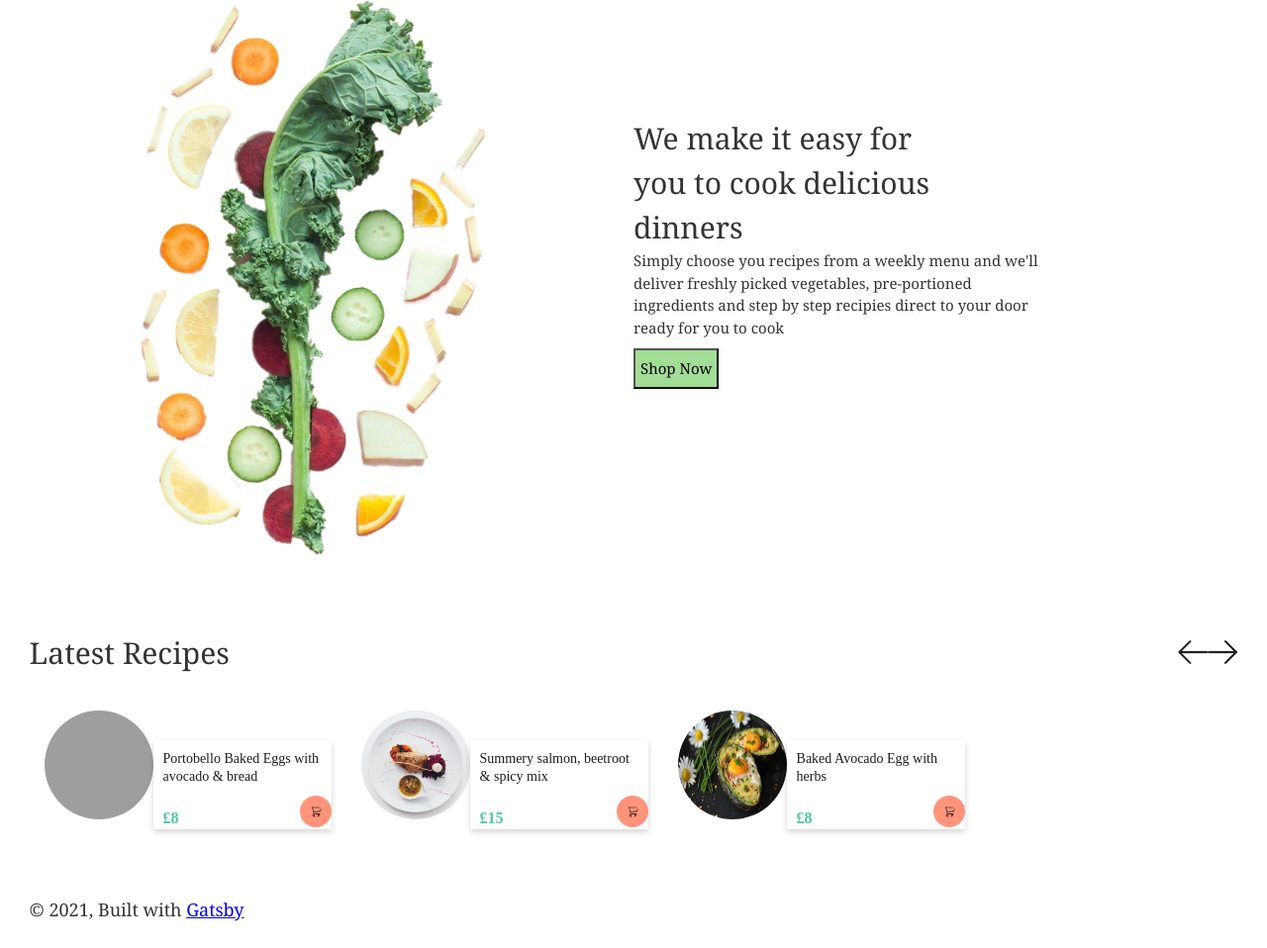
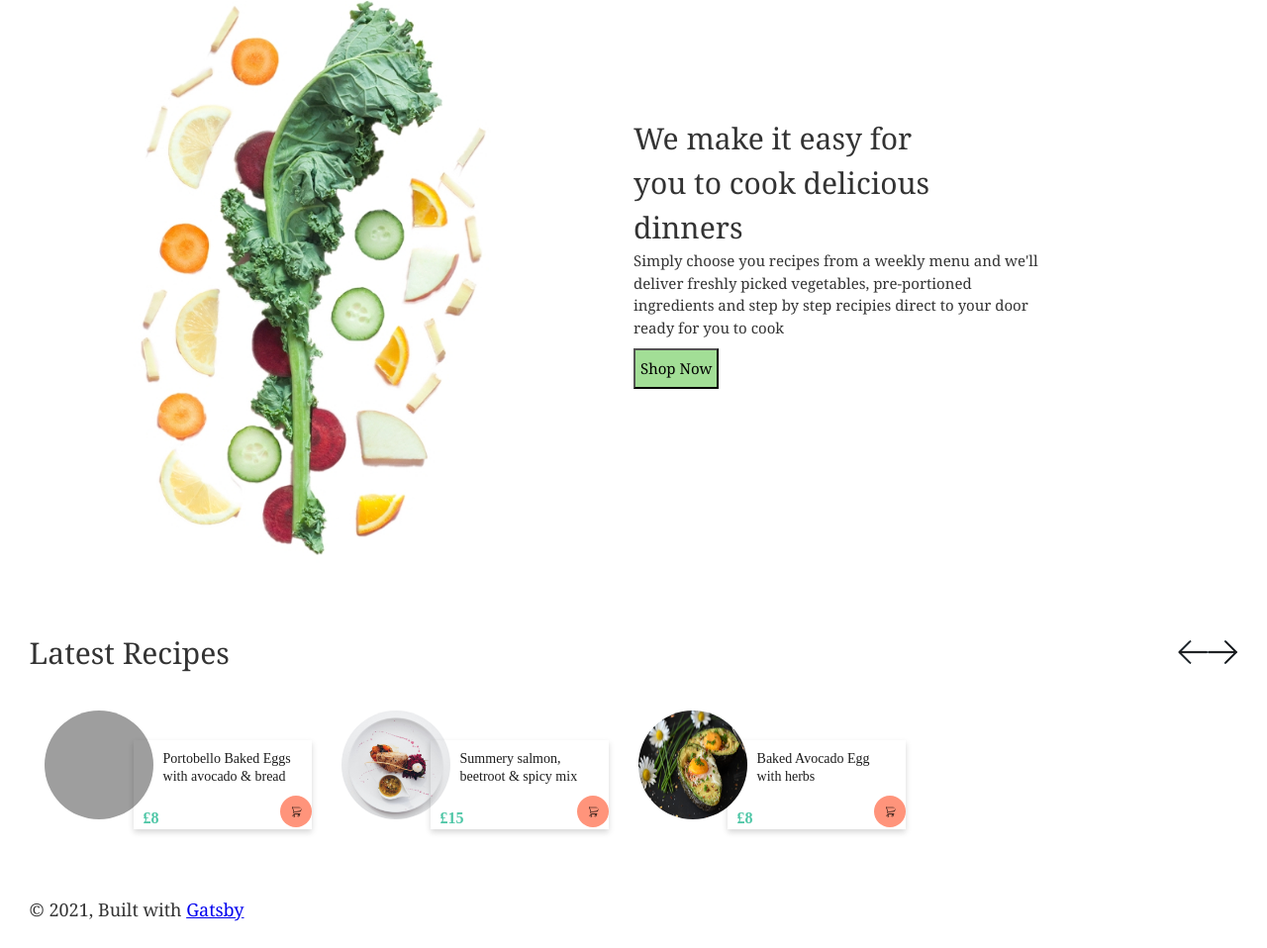
Before and after one commit to helloStreet/digital-labs-test, a Gatsby site: page / in a window 1280 px wide. Shown: the part 680-1638 px from the top of the page at 99% size. Built offline with nearby package versions, Linux system fonts and the light colour scheme; Gatsby itself is replaced by a stand-in of ours; grey boxes are pictures that could not be loaded.

Commit message:
Updated Recipe Card

```diff
--- a/src/components/FooterBar/RecipeCard/RecipeCard.css
+++ b/src/components/FooterBar/RecipeCard/RecipeCard.css
@@ -20,6 +20,7 @@ box-shadow: 0px 3px 6px #00000029;
 width: 180px;
 height: 90px;
 margin-top: 30px;
+margin-left: -20px;
 }
 
 .Price{
@@ -36,7 +37,9 @@ padding:10px
     font: normal normal normal 14px/18px Raleway;
     letter-spacing: 0px;
     color: #1D1D1D;
-    padding:10px
+    padding:10px;
+    padding-left: 30px;
+
 }
 
 .PriceDiv{
```
